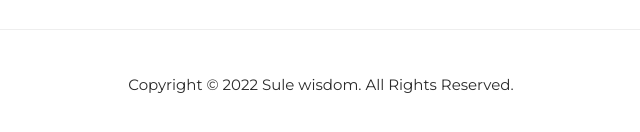
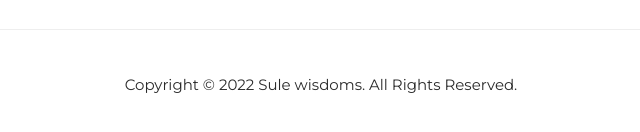
Before and after one commit to sulewisdom/hndwoktest, a plain HTML site: page index.html in a window 1280 px wide. Shown: the part 3845-3977 px from the top of the page, 319-959 px from the left. Drawn offline with Linux system fonts and the light colour scheme.

Commit message:
Update index.html
added an s to the copywrite

```diff
--- a/index.html
+++ b/index.html
@@ -627,7 +627,7 @@ this is just a prototype the original will be built on react
         </div>
         <div class="col-lg-12">
           <div class="sub-footer">
-            <p>Copyright © 2022 Sule wisdom. All Rights Reserved.
+            <p>Copyright © 2022 Sule wisdoms. All Rights Reserved.
             <br>
 			 <a rel="nofollow" href="#" title="#"></a></p>
           </div>
```
